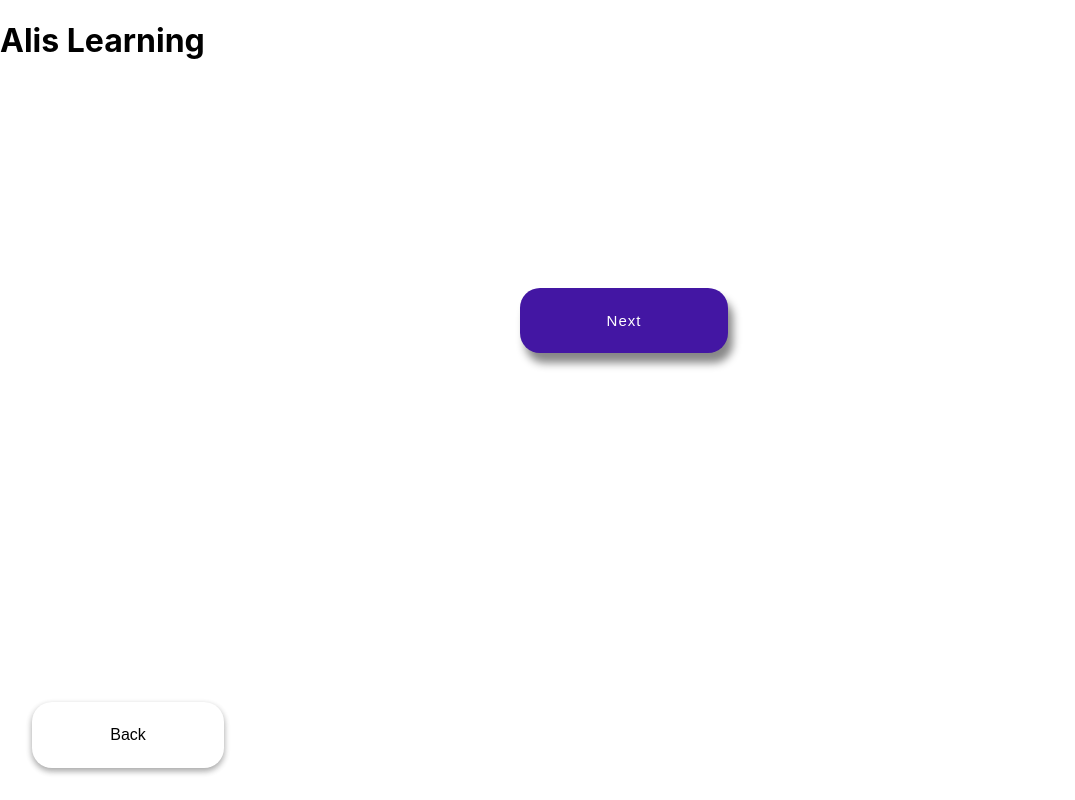
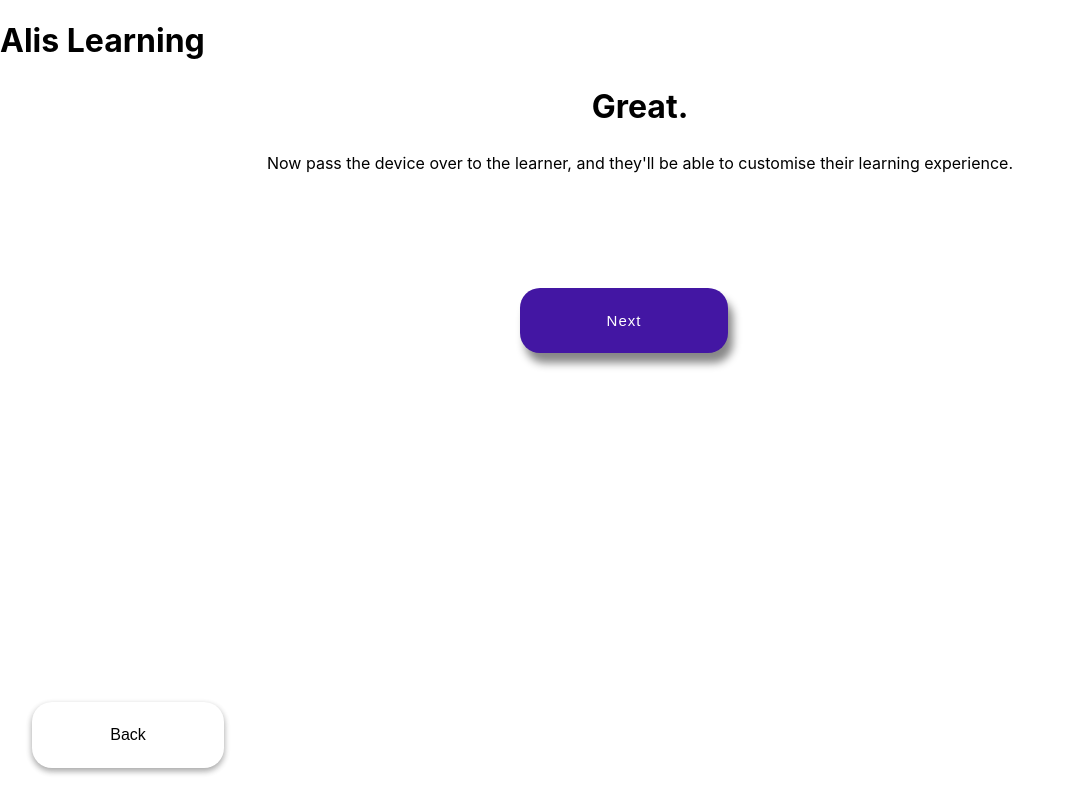
Before and after one commit to fac24/alis-learning, a Next.js app: page /adult-onboarding5 in a window 1280 px wide. Shown: the whole page, without its empty margins (0-1075 px from the left). Built offline with nearby package versions, Linux system fonts and the light colour scheme.

Commit message:
Added context to page
Co-authored-by: Peter James Salter <PJSalter@users.noreply.github.com>

```diff
--- a/pages/adult-onboarding5.js
+++ b/pages/adult-onboarding5.js
@@ -1,11 +1,16 @@
-import Link from "next/link";
-import styled from "styled-components";
 import AdultsBack from "../components/AdultsBack";
 import AdultsNext from "../components/AdultsNext";
+import AdultText from "../components/Styled-Components/AdultText";
+import Title from "../components/Styled-Components/Title";
 
 export default function Adult() {
   return (
     <>
+      <Title>Great.</Title>
+      <AdultText>
+        Now pass the device over to the learner, and they&apos;ll be able to
+        customise their learning experience.
+      </AdultText>
       <AdultsNext page={5} />
       <AdultsBack page={5} />
     </>
```
